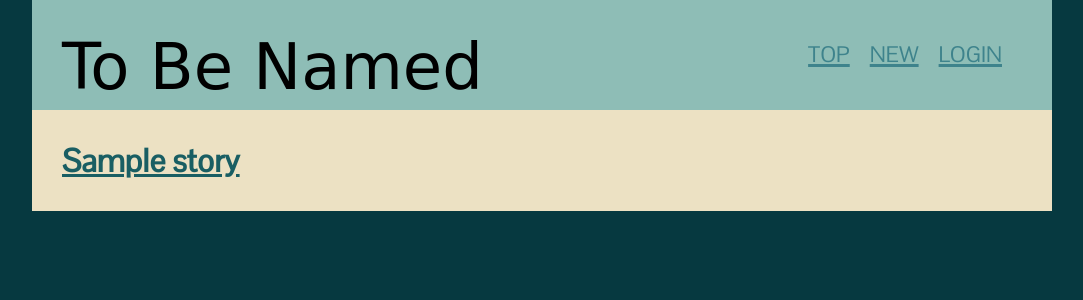
After one commit to johngunderman/no-name, a Flask app: page /show/1 in a window 1280 px wide. The commit adds this page. Shown: the top 300 px of the page, without its empty margins (98-1181 px from the left). Run offline with Flask 2, Linux system fonts and the light colour scheme; tables that the repository leaves empty hold one stand-in row (values such as "Sample post"); parts of the project's set-up code (start-up, migrations or seed data) failed here and were passed over; some web fonts are replaced.

Commit message:
Add 404 page, started /show page

```diff
--- a/server.py
+++ b/server.py
@@ -16,6 +16,16 @@ def top_stories():
 def new_stories():
     stories = Story.query.all()
     return render_template('stories.html', page_name="New Stories", stories=stories)
+
+@app.route('/show/')
+@app.route('/show/<id>')
+def show_story(id=None):
+    if id is None:
+        return render_template('not_found.html', page_name="404"), 404
+    story = Story.query.get(id)
+    if story == None:
+        return render_template('not_found.html', page_name="404"), 404
+    return render_template('show.html', page_name=story.title, story=story)
 
 @app.route('/login', methods=['GET','POST'])
 def login():
--- a/templates/base.html
+++ b/templates/base.html
@@ -2,7 +2,7 @@
 <head>
   <title>{{page_name}}</title>
   {% block css %}
-  <link rel="stylesheet" href="static/style.css" type="text/css" />
+  <link rel="stylesheet" href="/static/style.css" type="text/css" />
   <link href='http://fonts.googleapis.com/css?family=Pontano+Sans|Ruge+Boogie' rel='stylesheet' type='text/css'>
   {% endblock %}
 </head>
--- /dev/null
+++ b/templates/not_found.html
@@ -0,0 +1,4 @@
+{% extends "base.html" %}
+{% block body %}
+<body>404 - We couldn't find the page you are looking for</body>
+{% endblock %}
--- /dev/null
+++ b/templates/show.html
@@ -0,0 +1,4 @@
+{% extends "base.html" %}
+{% block body %}
+<h1><a href={{story.href}}>{{story.title}}</a><h1>
+{% endblock %}
```
